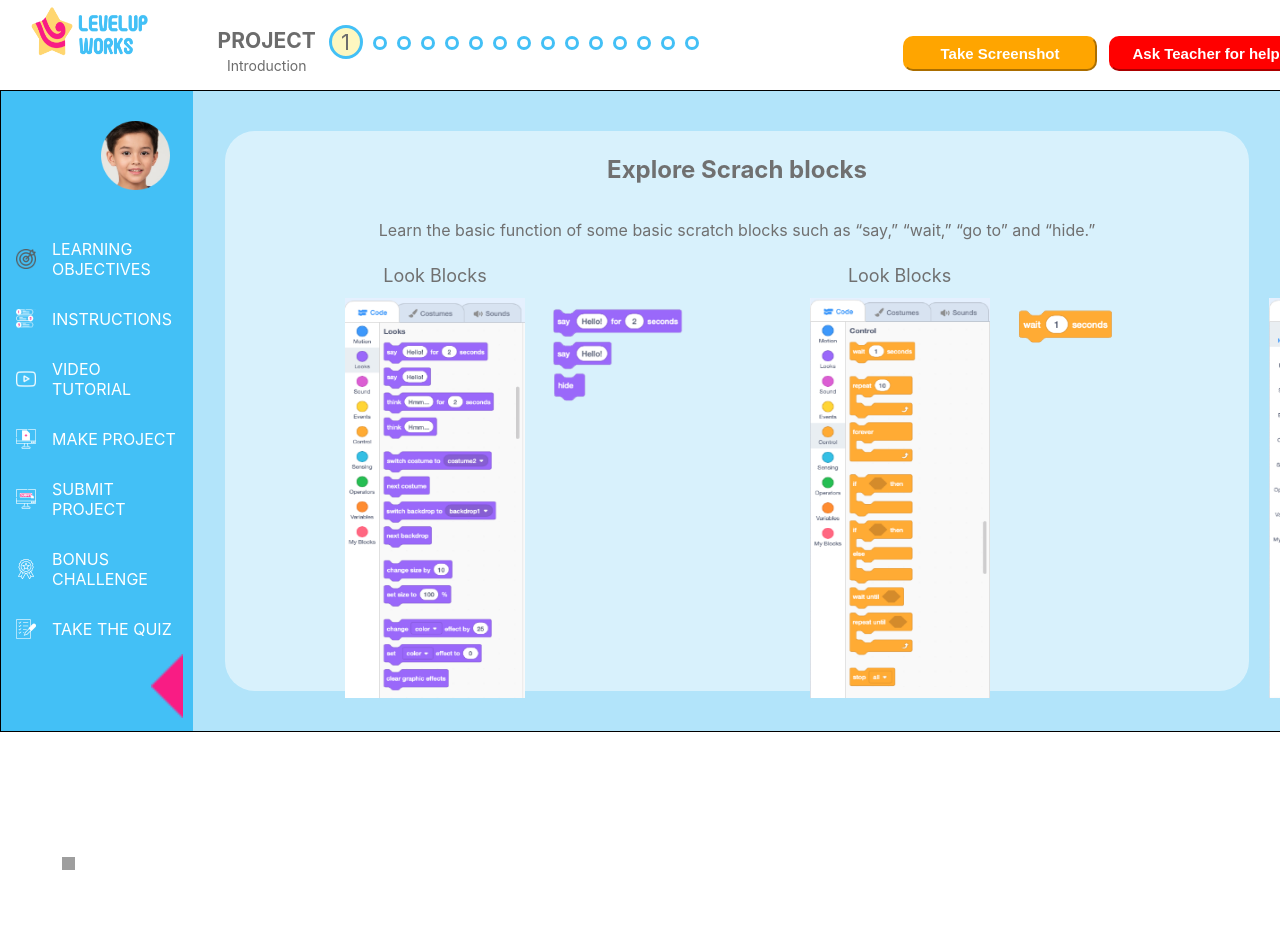
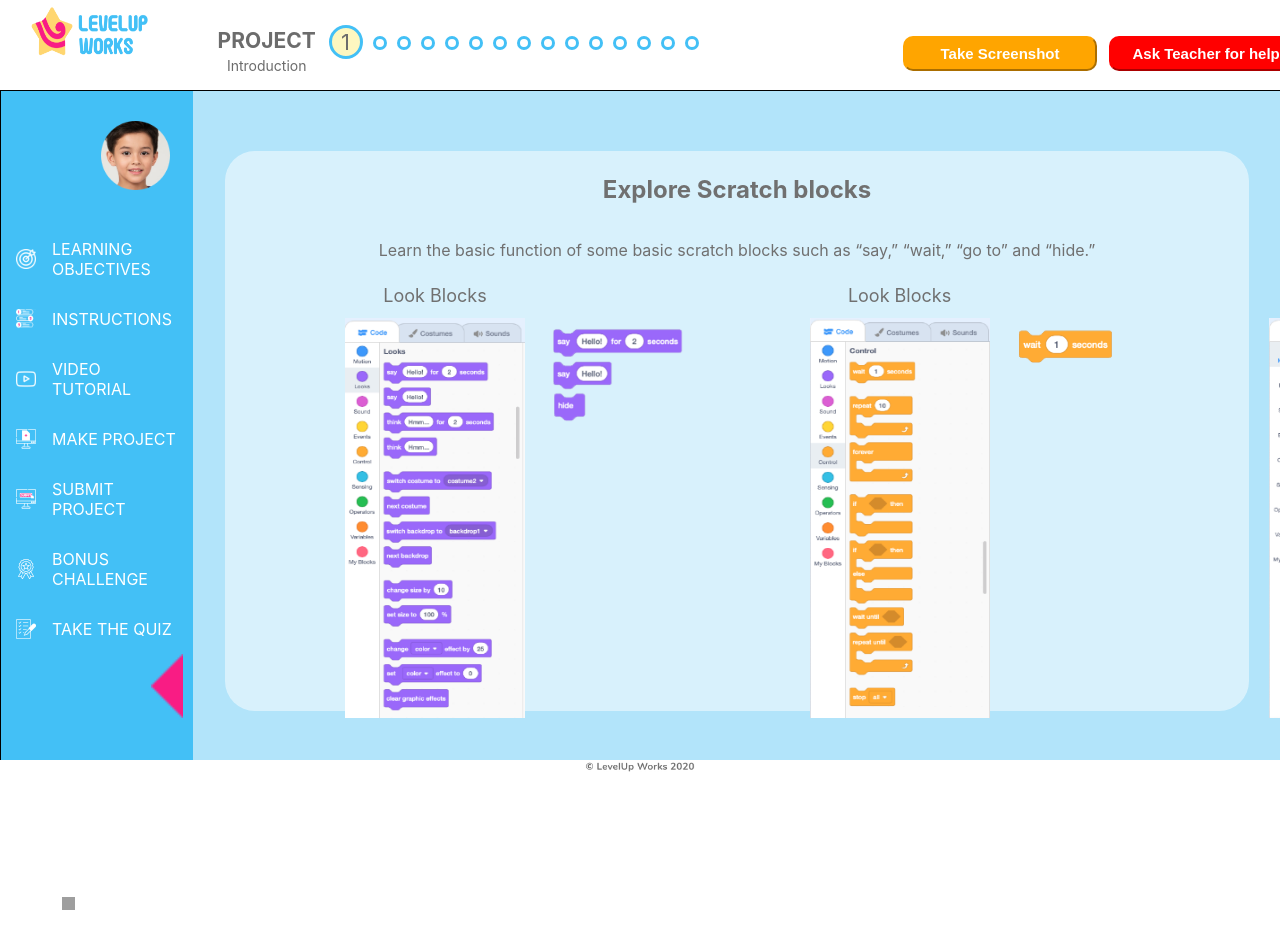
Before and after one commit to myungjkim39/MissionX, a React (Create React App) app: page /StudentDashboard/LearningObjectives in a window 1280 px wide. Shown: the top 934 px of the page. Before the commit the page ends 894 px from the top, so only its background shows below. Built offline with nearby package versions, Linux system fonts and the light colour scheme; grey boxes are pictures that could not be loaded.

Commit message:
learning objectives page done

```diff
--- a/src/components/Shared components/Footer.js
+++ b/src/components/Shared components/Footer.js
@@ -8,7 +8,7 @@
  /*the image is from the public folder*/
     <div className='footer'>
 
-            <img src='ImagesProgressTracker/Footer.jpg' alt='footerimage'/>
+            <img src='/ImagesProgressTracker/Footer.jpg' alt='footerimage'/>
 
 
     </div>
--- a/src/components/StudentDashboardScratchBlock.js
+++ b/src/components/StudentDashboardScratchBlock.js
@@ -9,11 +9,12 @@
       <div id="contentbox">
         <div id="innerbox">
           <div className="content">
-            <h1>Explore Scrach blocks</h1>
+            <h1>Explore Scratch blocks</h1>
             <p2>
               Learn the basic function of some basic scratch blocks such as
               “say,” “wait,” “go to” and “hide.”
             </p2>
+            <br />
             <div className="blocks">
               <div className="block1">
                 Look Blocks
--- a/src/components/StudentDashboardSidebar.css
+++ b/src/components/StudentDashboardSidebar.css
@@ -15,7 +15,7 @@
     flex-direction: column;
     border: 1px;
     width: 15%;
-    height: 80vh;
+    height: 85vh;
     background-color:#43C0F6;
     color: white;
   }
@@ -67,7 +67,7 @@
 .bot-options {
   display: flex;
   flex-direction: row;
-  padding-top: 17vh;
+  padding-top: 22vh;
   justify-content: space-evenly;
 }
 
--- a/src/components/StudentDashboardSidebar.js
+++ b/src/components/StudentDashboardSidebar.js
@@ -2,7 +2,7 @@
 import React from "react";
 import './StudentDashboardSidebar.css';
 import RawiriFletcher from '../images/RawiriFletcher.png';
-import LearningObjectives from "../images/src-assets/StudentDashboard/learningObjectivesSelected.png";
+import LearningObjectives from "../images/src-assets/StudentDashboard/learningObjectives.png";
 import Instructions from "../images/src-assets/StudentDashboard/instructions.png";
 import VideoTutorial from "../images/src-assets/StudentDashboard/video.png";
 import MakeProject from "../images/src-assets/StudentDashboard/makeProject.png";
--- a/src/pages/studentdashboard/StudentDashboardLearningObjectives.js
+++ b/src/pages/studentdashboard/StudentDashboardLearningObjectives.js
@@ -2,12 +2,14 @@
 
 import Header from "../../components/StudentDashboardHeader.js";
 import ScratchBlock from "../../components/StudentDashboardScratchBlock.js";
+import Footer from "../../components/Shared components/Footer.js";
 
 export default function StudentDashboardLearningObjectives() {
   return (
     <div className="student-dashboard-learning-objectives">
       <Header />
       <ScratchBlock />
+      <Footer />
     </div>
   );
 }
```
